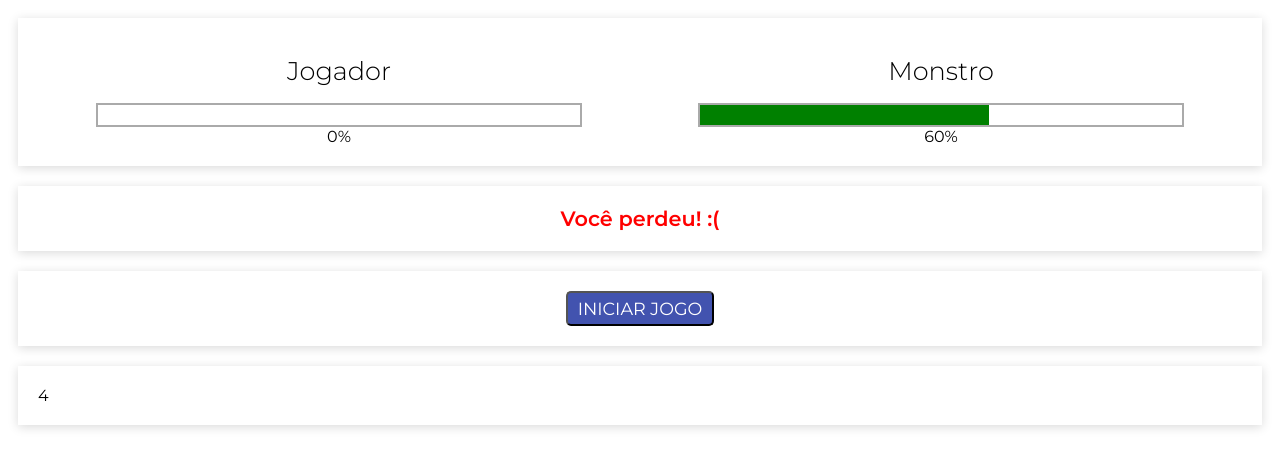
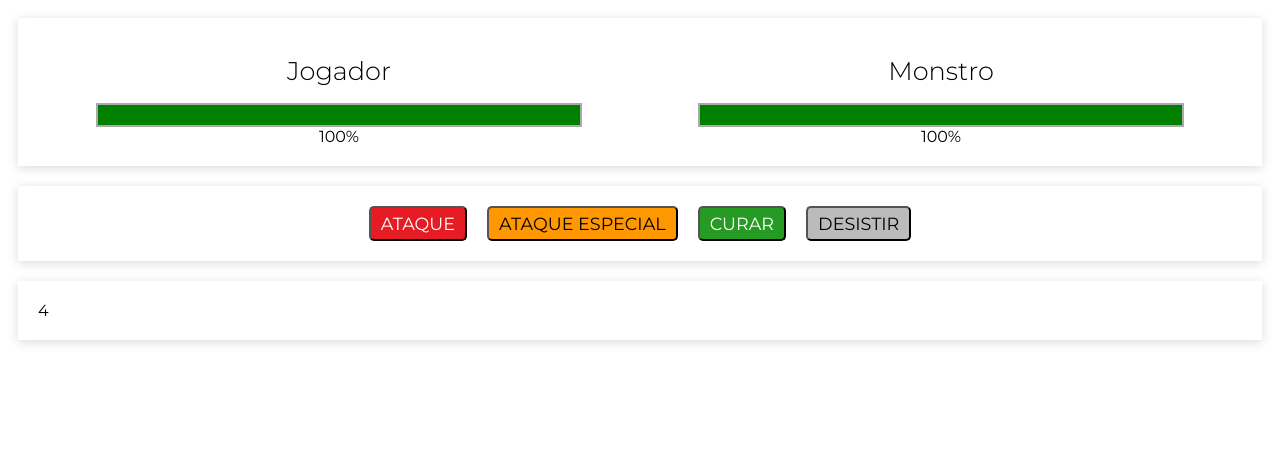
Before and after one commit to LucasNithael/Matador-de-monstros, a plain HTML site: page index.html in a window 1280 px wide. Both pictures are taken after a click on the button "INICIAR JOGO". Drawn offline with nearby package versions, Linux system fonts and the light colour scheme.

Commit message:
start game and stop game

```diff
--- a/app.js
+++ b/app.js
@@ -2,8 +2,8 @@ new Vue({
     el: "#app",
     data:{
         running: false,
-        playerLife: 0,
-        monsterLife: 60,
+        playerLife: 100,
+        monsterLife: 100,
     },
     computed:{
         hasResult(){
@@ -11,7 +11,11 @@ new Vue({
         }
     },
     methods:{
-
+        startGame(){
+            this.running = true
+            this.playerLife = 100
+            this.monsterLife = 100
+        }
     },
     watch:{
 
--- a/index.html
+++ b/index.html
@@ -43,9 +43,9 @@
                 <button class="btn attack">Ataque</button>
                 <button class="btn especial-attack">Ataque Especial</button>
                 <button class="btn heal">Curar</button>
-                <button class="btn give-up">Desistir</button>
+                <button class="btn give-up" @click="running = false">Desistir</button>
             </template>
-            <button class="btn new-game" v-else>Iniciar Jogo</button>
+            <button class="btn new-game" v-else @click="startGame">Iniciar Jogo</button>
         </div>
         <div class="panel logs">4</div>
     </div>
```
